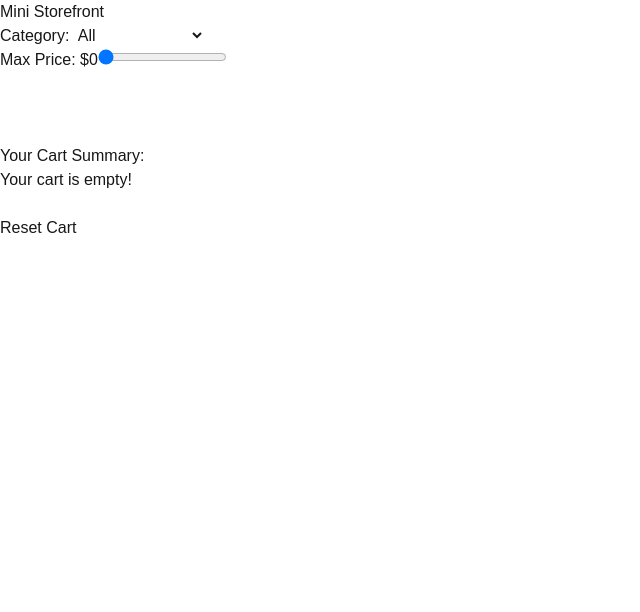
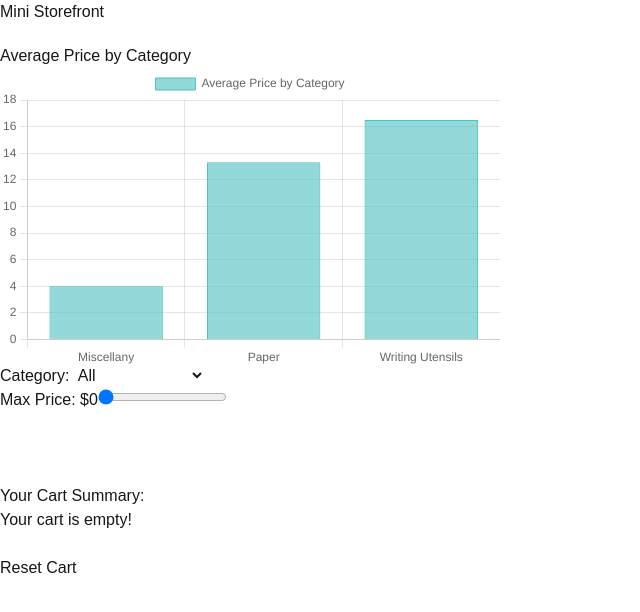
Before and after one commit to thecodingdilettante/cpro4, a Next.js app: page / in a window 1280 px wide. Shown: the top 612 px of the page, without its empty margins (0-640 px from the left). Built offline with nearby package versions, Linux system fonts and the light colour scheme.

Commit message:
Added chart feature

```diff
--- a/src/app/components/Catalog.jsx
+++ b/src/app/components/Catalog.jsx
@@ -3,6 +3,7 @@
 import { useEffect, useState } from 'react';
 import ProductCard from './ProductCard';
 import CartSummary from './CartSummary';
+import Chart from './Chart';
 
 export default function Catalog() {
   const [products, setProducts] = useState([]);
@@ -81,6 +82,8 @@ export default function Catalog() {
     <div>
         <h1>Mini Storefront</h1>
 
+        <Chart products={products} />
+
           <label>Category: </label>
           <select
             value={category}
--- /dev/null
+++ b/src/app/components/Chart.jsx
@@ -0,0 +1,75 @@
+'use client';
+
+import { useEffect, useState } from 'react';
+import { Bar } from 'react-chartjs-2';
+import {
+  Chart as ChartJS,
+  CategoryScale,
+  LinearScale,
+  BarElement,
+  Title,
+  Tooltip,
+  Legend,
+} from 'chart.js';
+
+ChartJS.register(
+  CategoryScale,
+  LinearScale,
+  BarElement,
+  Title,
+  Tooltip,
+  Legend
+);
+
+export default function Chart({ products }) {
+  const [chartData, setChartData] = useState(null);
+
+  useEffect(() => {
+    if (!Array.isArray(products) || products.length === 0) return;
+
+    // Calculate average price per category with input validation
+    const categoryPrices = Object.create(null);
+
+    products.forEach((product) => {
+      if (!product || typeof product !== 'object') return;
+
+      const category = String(product.category || 'Unknown').slice(0, 100);
+      const price = parseFloat(product.price);
+
+      if (isNaN(price) || price < 0) return;
+
+      if (!categoryPrices[category]) {
+        categoryPrices[category] = [];
+      }
+      categoryPrices[category].push(price);
+    });
+
+    const categories = Object.keys(categoryPrices).sort();
+    const averages = categories.map((cat) => {
+      const prices = categoryPrices[cat];
+      return (prices.reduce((a, b) => a + b, 0) / prices.length).toFixed(2);
+    });
+
+    setChartData({
+      labels: categories,
+      datasets: [
+        {
+          label: 'Average Price by Category',
+          data: averages,
+          backgroundColor: 'rgba(75, 192, 192, 0.6)',
+          borderColor: 'rgba(75, 192, 192, 1)',
+          borderWidth: 1,
+        },
+      ],
+    });
+  }, [products]);
+
+  if (!chartData) return <p>Loading chart...</p>;
+
+  return (
+    <div style={{ width: '500px', height: '300px', margin: '20px 0' }}>
+      <h2>Average Price by Category</h2>
+      <Bar data={chartData} options={{ responsive: true, maintainAspectRatio: false }} />
+    </div>
+  );
+}
```
Also changed, not shown: package.json (+7 -5 lines), 1 other file (tests, documents, lock files or other folders).
